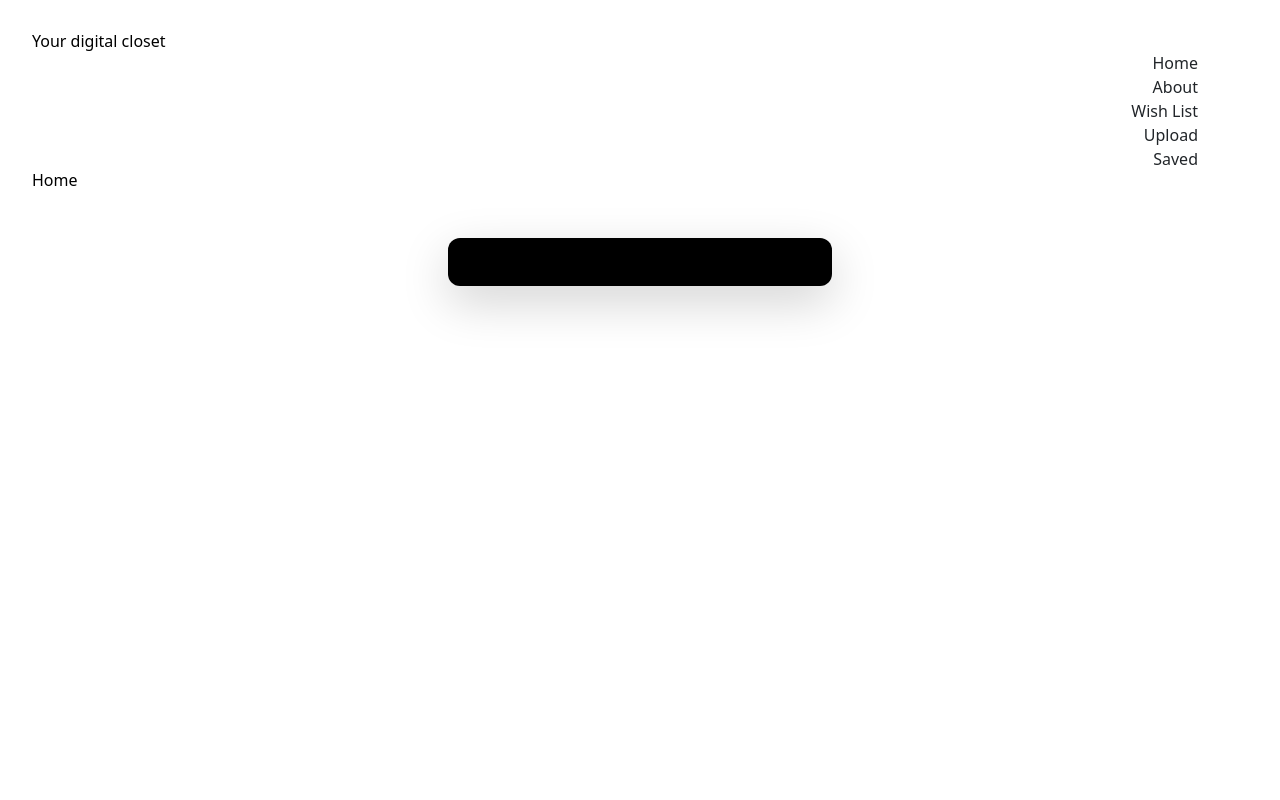
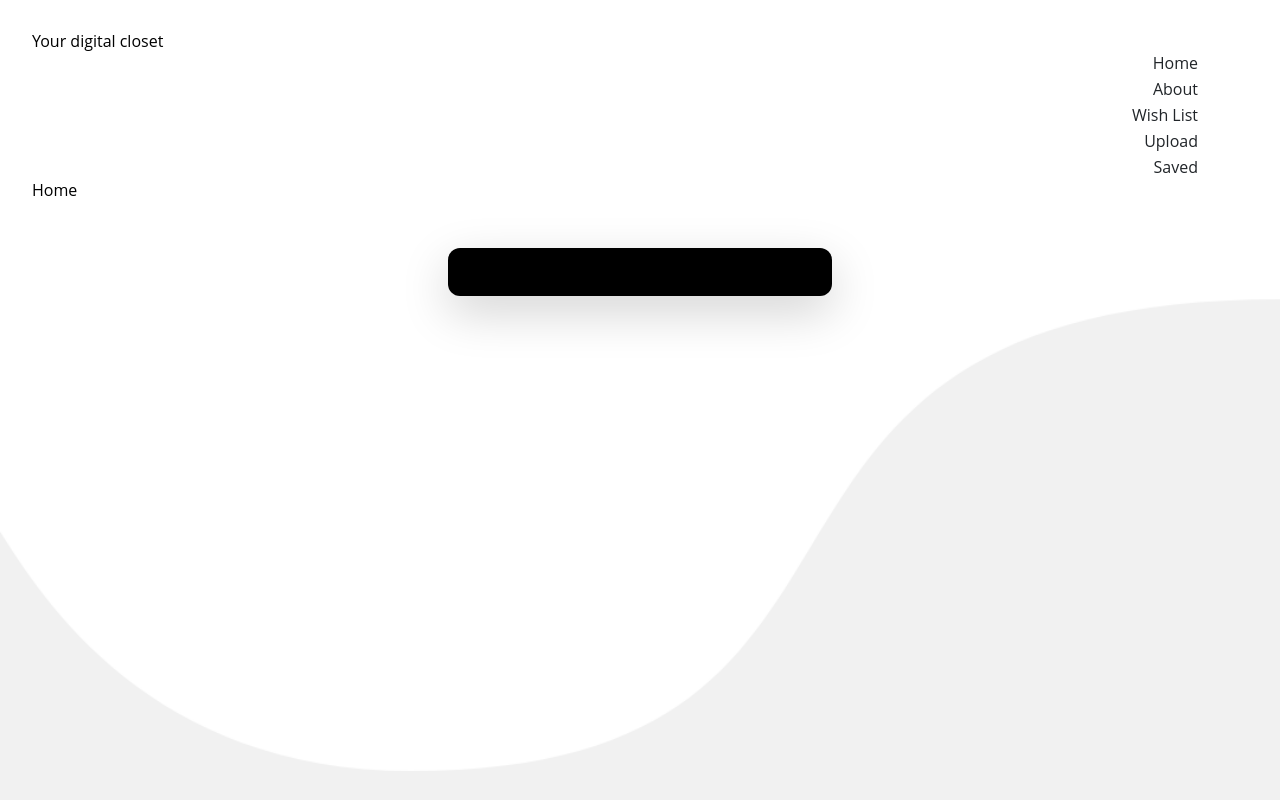
Before and after one commit to belkaite/digital-closet, a Vue app: page / in a window 1280 px wide. Built offline with nearby package versions, Linux system fonts and the light colour scheme.

Commit message:
style: create basic style for nav, background, images list

```diff
--- a/src/App.vue
+++ b/src/App.vue
@@ -8,11 +8,31 @@ import { RouterLink, RouterView } from 'vue-router';
       <h1>Your digital closet</h1>
     </div>
     <nav class="navigation container-md">
-      <RouterLink to="/" class="nav-link">Home</RouterLink>
-      <RouterLink :to="{ name: 'about' }" class="nav-link">About</RouterLink>
-      <RouterLink :to="{ name: 'wishlist' }" class="nav-link">Wish List</RouterLink>
-      <RouterLink :to="{ name: 'upload' }" class="nav-link">Upload</RouterLink>
-      <RouterLink :to="{ name: 'saved' }" class="nav-link">Saved</RouterLink>
+      <RouterLink
+        to="/"
+        class="border-b-2 border-transparent hover:border-black hover:text-black transition duration-500"
+        >Home</RouterLink
+      >
+      <RouterLink
+        :to="{ name: 'about' }"
+        class="border-b-2 border-transparent hover:border-black hover:text-black transition duration-500"
+        >About</RouterLink
+      >
+      <RouterLink
+        :to="{ name: 'wishlist' }"
+        class="border-b-2 border-transparent hover:border-black hover:text-black transition duration-500"
+        >Wish List</RouterLink
+      >
+      <RouterLink
+        :to="{ name: 'upload' }"
+        class="border-b-2 border-transparent hover:border-black hover:text-black transition duration-500"
+        >Upload</RouterLink
+      >
+      <RouterLink
+        :to="{ name: 'saved' }"
+        class="border-b-2 border-transparent hover:border-black hover:text-black transition duration-500"
+        >Saved</RouterLink
+      >
     </nav>
     <RouterView />
   </div>
--- a/src/assets/main.css
+++ b/src/assets/main.css
@@ -5,16 +5,11 @@
   font-weight: normal;
 }
 
-a,
-.green {
-  text-decoration: none;
-  color: hsl(160deg 100% 37% / 100%);
-  transition: 0.4s;
-  padding: 3px;
+body {
+  background-image: url('./images/curve.png');
+  background-size: cover;
+  background-position: center;
+  background-repeat: no-repeat;
+  min-height: 100vh;
+  font-family: 'Open Sans', sans-serif;
 }
-
-@media (hover: hover) {
-  a:hover {
-    background-color: hsl(160deg 100% 37% / 20%);
-  }
-}
--- a/src/components/ImageList.vue
+++ b/src/components/ImageList.vue
@@ -21,9 +21,19 @@ onMounted(store.fetchImages);
   <div>
     <h3>Uploaded images:</h3>
     <div class="image-grid">
-      <div class="group p-4 border border-gray-200 rounded-md" v-for="(image, index) in store.images" :key="index">
-        <img :src="image.url" :alt="image.name" class="uploaded-image bottom-0 left-0 right-0 p-2 px-4 duration-500 bg-black bg-opacity-40" />
-        <button type="button" v-if="props.showDelete" @click="store.deleteImage(image.name)">Delete</button>
+      <div
+        class="group p-4 border border-gray-200 shadow-md rounded-md"
+        v-for="(image, index) in store.images"
+        :key="index"
+      >
+        <img
+          :src="image.url"
+          :alt="image.name"
+          class="uploaded-image bottom-0 left-0 right-0 p-5 px-4 duration-500 bg-opacity-40 transform hover:scale-105 hover:rounded-xl duration-200"
+        />
+        <button type="button" v-if="props.showDelete" @click="store.deleteImage(image.name)">
+          Delete
+        </button>
       </div>
     </div>
     <div v-if="store.errorMessage">{{ store.errorMessage }}</div>
--- a/src/components/PopupModal.vue
+++ b/src/components/PopupModal.vue
@@ -1,14 +1,15 @@
-<script setup lang="ts">
-
-
-
-</script>
+<script setup lang="ts"></script>
 
 <template>
   <div class="modal" aria-modal="true" role="dialog" tabindex="-1">
     <div class="inner">
       <!-- <button type="button" class="close-btn" @click="closePopup">X</button> -->
       <slot></slot>
+      <img
+        src="@/assets/images/clothes-on-hanger.png"
+        alt="clothes on hanger"
+        class="object-fit rounded-xl h-80 md:h-64 md:rounded-l-xl transform hover:scale-105 hover:rounded-xl duration-200"
+      />
     </div>
   </div>
 </template>
@@ -28,7 +29,7 @@
 }
 
 .modal .inner {
-  background-color: #ffca85;
+  background-color: white;
   padding: 30px;
   border-radius: 12px;
   display: flex;
```
Also changed, not shown: src/assets/images/clothes-on-hanger.png (added), src/assets/images/curve.png (added).
